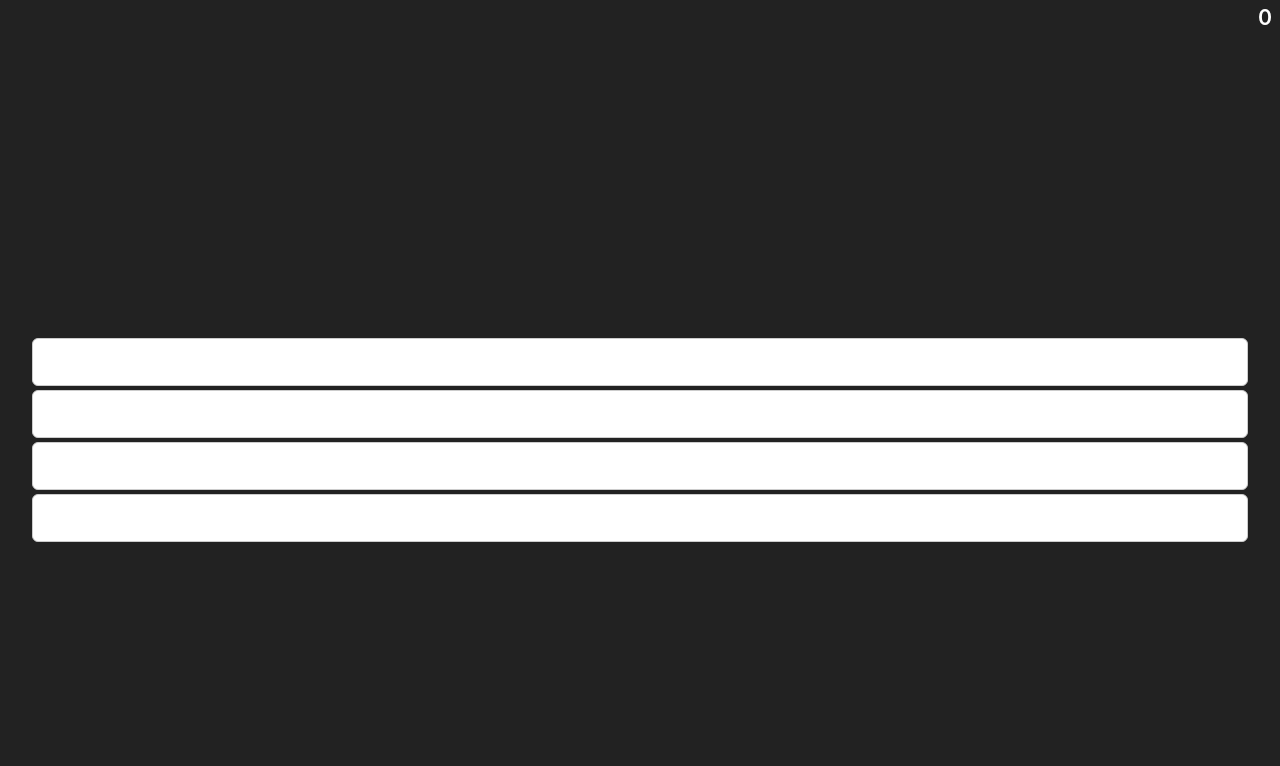
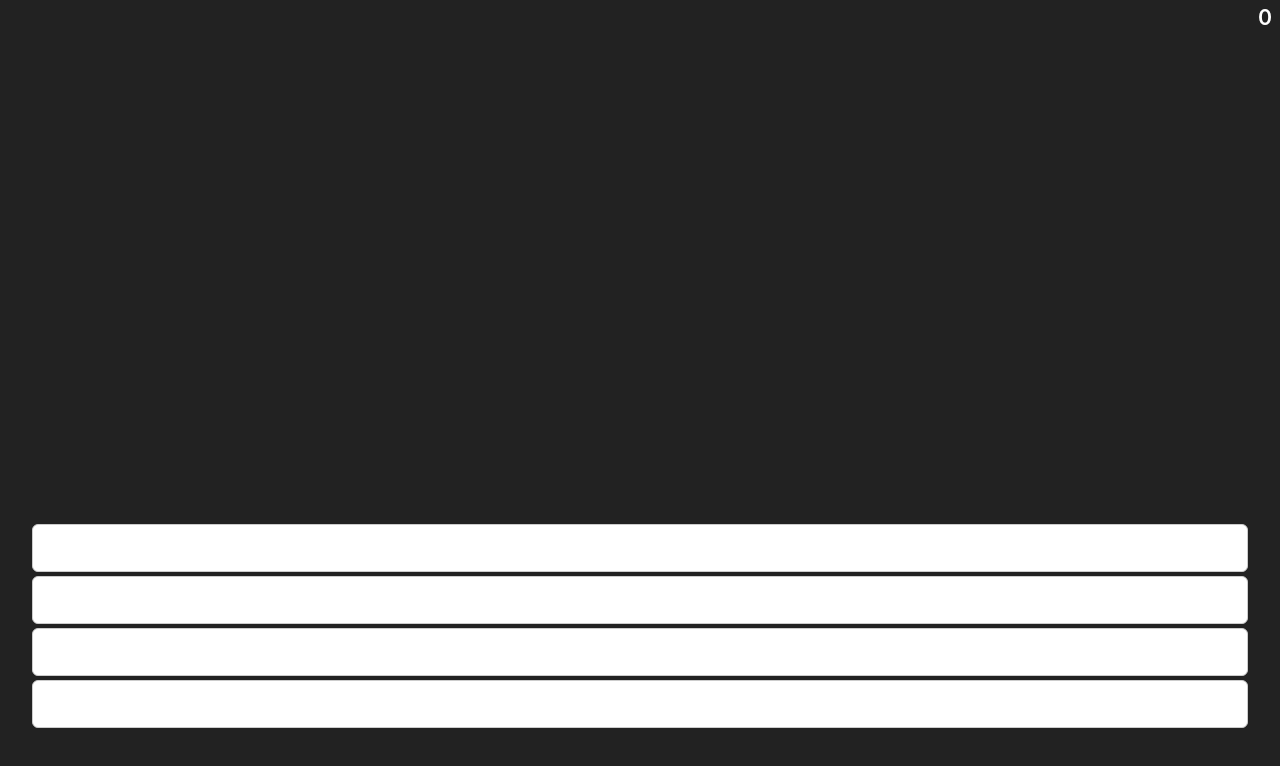
Before and after one commit to gr0tto/vaakunapeli, a React (Create React App) app: page / in a window 1280 px wide. Shown: the top 766 px of the page. Built offline with nearby package versions, Linux system fonts and the light colour scheme.

Commit message:
Buttons always visible

```diff
--- a/src/index.css
+++ b/src/index.css
@@ -12,8 +12,8 @@
 }
 
 ::selection {
-    color: none;
-    background: none;
+  color: none;
+  background: none;
 }
 
 :disabled {
@@ -23,41 +23,57 @@
 
 /* For Mozilla Firefox */
 ::-moz-selection {
-    color: none;
-    background: none;
+  color: none;
+  background: none;
 }
 
-img {
-  display: block;
-  margin: auto;
-  max-width: 90%;
-  height: 300px;
+.game {
+  height: 100vh;
+  /* background-color: purple; */
 }
 
 .score {
   display: block;
   text-align: right;
   margin: 4px 8px 4px 8px;
+  /* background-color: blue; */
 }
 
+img {
+  display: block;
+  max-width: 90%;
+  max-height:100%;
+  margin: auto;
+}
+
+
+.vaakuna {
+  height: 60%;
+  /* background-color: green; */
+}
+
+.monivalinta {
+  height: 35%;
+  width: 100%;
+  position: absolute;
+  bottom: 0;
+  margin: 0px auto 0px auto;
+  /* background-color: orange; */
+}
+
+
 button {
+  height: 48px;
+  font-size: 14pt;
+  font-weight: 300;
+  color: #222;
   outline: none;
   display: block;
-  vertical-align: bottom;
   margin: 4px auto 4px auto;
   width: 95%;
-  height: 48px;
   border-radius: 6px;
   border: 1px solid #ccc;
   background: #fff;
-  font-family: -apple-system, BlinkMacSystemFont, 'Segoe UI', 'Roboto', 'Oxygen',
-    'Ubuntu', 'Cantarell', 'Fira Sans', 'Droid Sans', 'Helvetica Neue',
-    sans-serif;
-  -webkit-font-smoothing: antialiased;
-  -moz-osx-font-smoothing: grayscale;
-  font-size: 14pt;
-  font-weight: 300;
-  color: #222;
 }
 
 .wrong {
```
